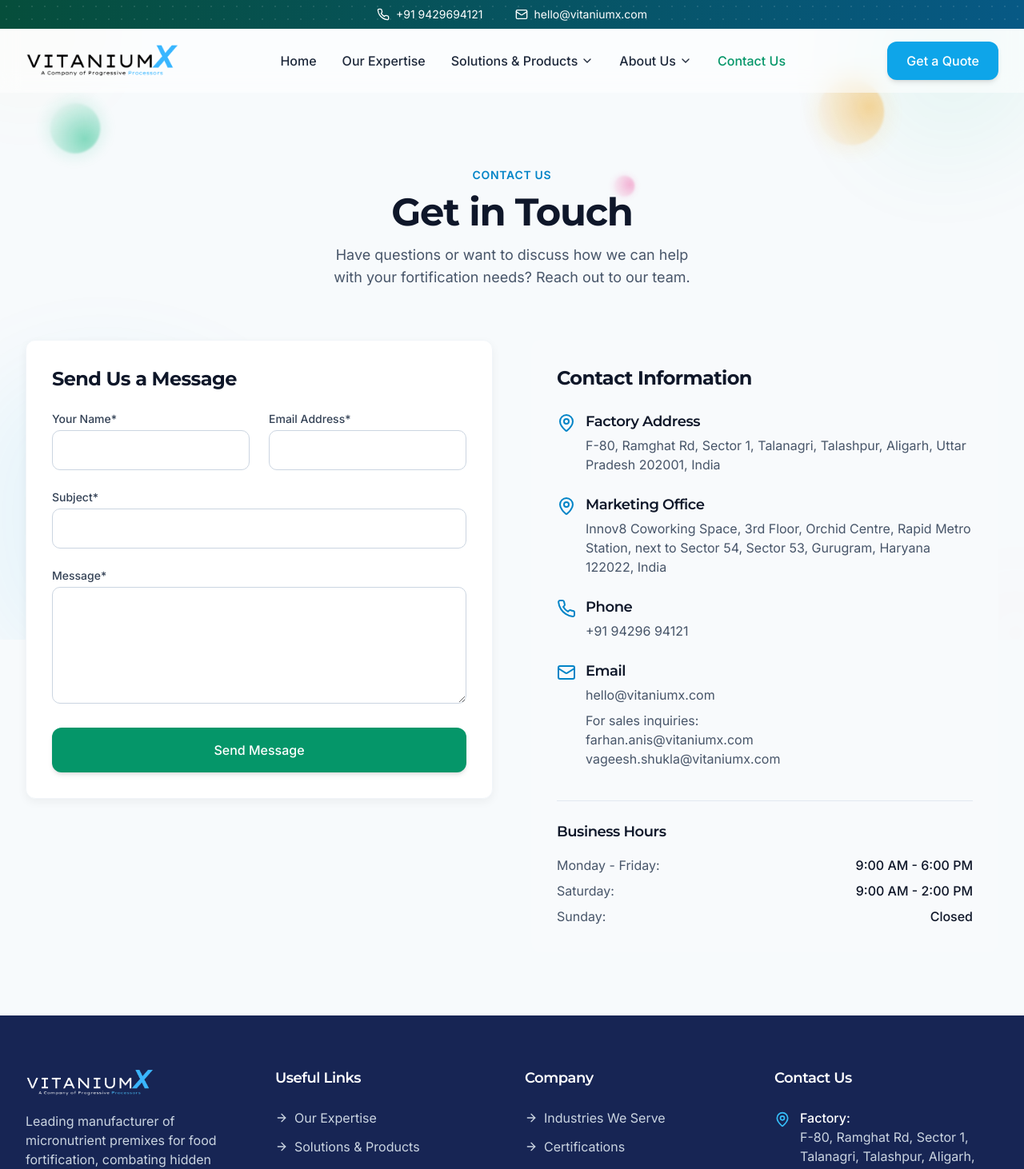
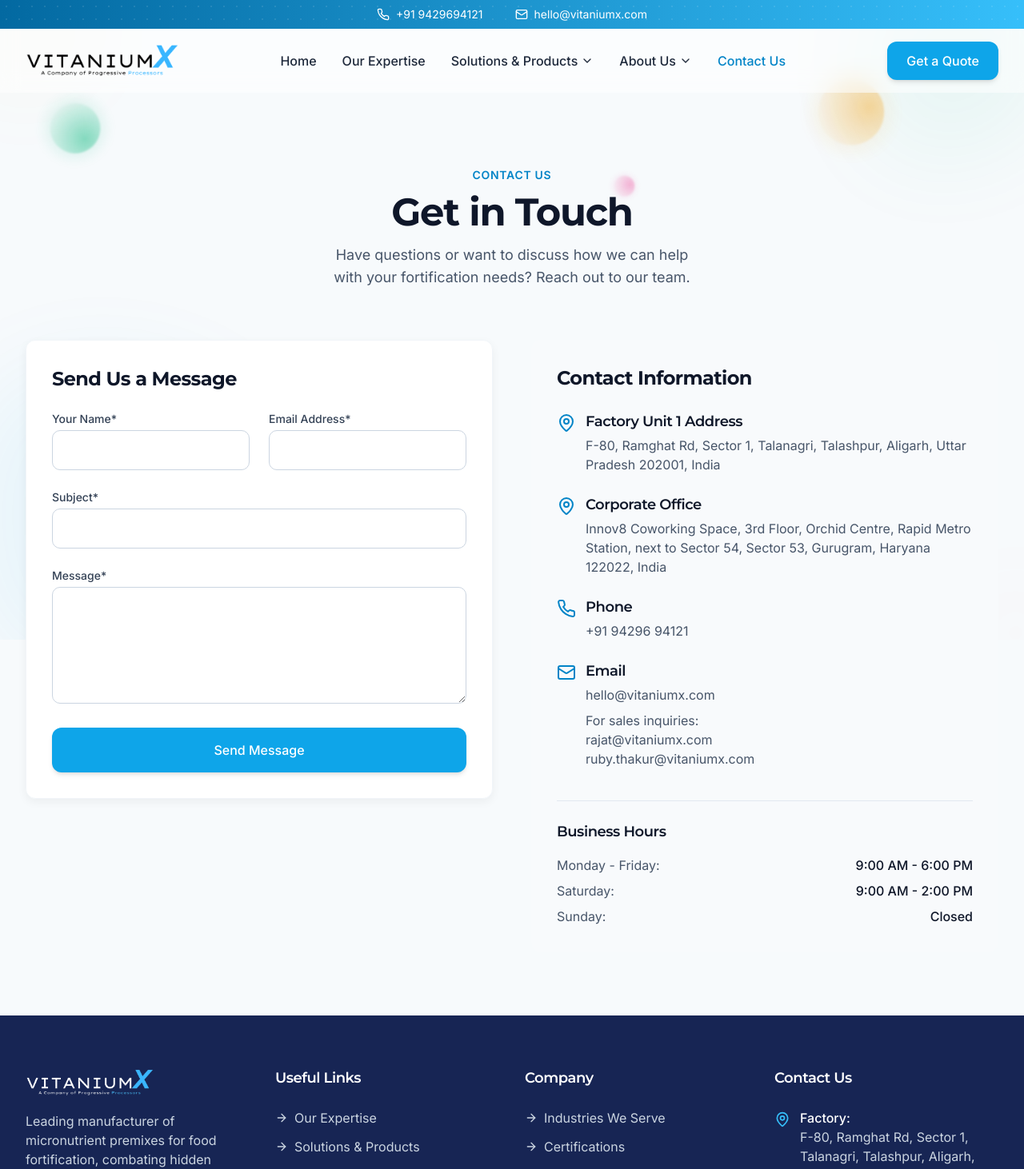
Before and after one commit to mrscorchedsilk/vitaniumx, a React (Vite) app: page /contact in a window 1280 px wide. Shown: the top 1462 px of the page at 80% size. Built offline with nearby package versions, Linux system fonts and the light colour scheme.

Commit message:
Style: Update button colors and text for consistency across components

```diff
--- a/src/components/layout/Footer.tsx
+++ b/src/components/layout/Footer.tsx
@@ -30,12 +30,12 @@ const Footer = () => {
               Leading manufacturer of micronutrient premixes for food fortification, combating hidden hunger through precision nutrition.
             </p>
             <div className="flex space-x-3 pt-2">
-              <a href="#" className="text-neutral-300 hover:text-vitanium-400 transition-colors">
+              {/* <a href="#" className="text-neutral-300 hover:text-vitanium-400 transition-colors">
                 <Facebook size={20} />
               </a>
               <a href="#" className="text-neutral-300 hover:text-vitanium-400 transition-colors">
                 <Twitter size={20} />
-              </a>
+              </a> */}
               <a href="#" className="text-neutral-300 hover:text-vitanium-400 transition-colors">
                 <Linkedin size={20} />
               </a>
--- a/src/components/layout/Navbar.tsx
+++ b/src/components/layout/Navbar.tsx
@@ -89,14 +89,14 @@ const Navbar = () => {
             : "backdrop-blur-md bg-white/50"
         )}
       >
-        <div className="bg-gradient-to-r from-emerald-900 to-vitanium-800 text-white py-2 relative overflow-hidden">
+        <div className="bg-gradient-to-r from-vitanium-700 to-vitanium-400 text-white py-2 relative overflow-hidden">
           <div className="absolute inset-0 bg-dots opacity-10"></div>
           <div className="container-wide flex justify-center items-center space-x-6 md:space-x-10">
-            <a href="tel:+919429694121" className="flex items-center text-sm hover:text-emerald-300 transition-colors">
+            <a href="tel:+919429694121" className="flex items-center text-sm hover:text-vitanium-300 transition-colors">
               <Phone className="h-4 w-4 mr-2" />
               +91 9429694121
             </a>
-            <a href="mailto:hello@vitaniumx.com" className="flex items-center text-sm hover:text-emerald-300 transition-colors">
+            <a href="mailto:hello@vitaniumx.com" className="flex items-center text-sm hover:text-vitanium-300 transition-colors">
               <Mail className="h-4 w-4 mr-2" />
               hello@vitaniumx.com
             </a>
@@ -115,8 +115,8 @@ const Navbar = () => {
                   <button className={cn(
                     "flex items-center font-medium transition-colors",
                     hasActivePath(item.submenu)
-                      ? "text-emerald-600"
-                      : "text-neutral-800 hover:text-emerald-600"
+                      ? "text-vitanium-600"
+                      : "text-neutral-800 hover:text-vitanium-600"
                   )}>
                     {item.name}
                     <ChevronDown className="ml-1 h-4 w-4 group-hover:rotate-180 transition-transform duration-200" />
@@ -128,9 +128,9 @@ const Navbar = () => {
                           key={subitem.name}
                           to={subitem.path}
                           className={cn(
-                            "block px-4 py-2 text-sm hover:bg-emerald-50/50 hover:text-emerald-600",
+                            "block px-4 py-2 text-sm hover:bg-vitanium-50/50 hover:text-vitanium-600",
                             isActivePath(subitem.path)
-                              ? "text-emerald-600 bg-emerald-50/50"
+                              ? "text-vitanium-600 bg-vitanium-50/50"
                               : "text-neutral-800"
                           )}
                         >
@@ -147,8 +147,8 @@ const Navbar = () => {
                   className={cn(
                     "text-neutral-800 font-medium transition-colors",
                     isActivePath(item.path)
-                      ? "text-emerald-600"
-                      : "hover:text-emerald-600"
+                      ? "text-vitanium-600"
+                      : "hover:text-vitanium-600"
                   )}
                 >
                   {item.name}
@@ -161,7 +161,7 @@ const Navbar = () => {
             <Link
               to="/get-quote"
               className={cn(
-              "btn-primary bg-vitanium-500 hover:bg-vitanium-600",
+              "btn-primary bg-vitanium-500 hover:bg-vitanium-600 focus:outline-none focus:ring-0",
               location.pathname === "/get-quote" && "bg-[#2a9edb] hover:bg-[#2290cc]"
               )}
             >
@@ -194,7 +194,7 @@ const Navbar = () => {
         <div className="relative w-full h-full pt-28 pb-6 px-6 overflow-y-auto">
           <button
             onClick={handleBackButton}
-            className="absolute top-20 left-6 p-2 rounded-full bg-emerald-50 text-emerald-700 hover:bg-emerald-100"
+            className="absolute top-20 left-6 p-2 rounded-full bg-vitanium-100 text-vitanium-500 hover:bg-vitanium-200"
             aria-label="Back"
           >
             <ArrowLeft className="h-6 w-6" />
@@ -206,9 +206,9 @@ const Navbar = () => {
                 <div key={item.name} className="py-2">
                   <div className={cn(
                     "font-medium text-lg mb-3",
-                    hasActivePath(item.submenu) ? "text-emerald-700" : "text-neutral-700"
+                    hasActivePath(item.submenu) ? "text-vitanium-700" : "text-neutral-700"
                   )}>{item.name}</div>
-                  <div className="ml-4 border-l-2 border-emerald-200 pl-4 space-y-3">
+                  <div className="ml-4 border-l-2 border-vitanium-200 pl-4 space-y-3">
                     {item.submenu.map((subitem) => (
                       <Link
                         key={subitem.name}
@@ -216,8 +216,8 @@ const Navbar = () => {
                         className={cn(
                           "block py-1.5",
                           isActivePath(subitem.path)
-                            ? "text-emerald-600 font-medium"
-                            : "text-neutral-600 hover:text-emerald-600"
+                            ? "text-vitanium-600 font-medium"
+                            : "text-neutral-600 hover:text-vitanium-600"
                         )}
                         onClick={() => setIsOpen(false)}
                       >
@@ -233,8 +233,8 @@ const Navbar = () => {
                   className={cn(
                     "block py-2 text-lg font-medium",
                     isActivePath(item.path)
-                      ? "text-emerald-600"
-                      : "text-neutral-800 hover:text-emerald-600"
+                      ? "text-vitanium-600"
+                      : "text-neutral-800 hover:text-vitanium-600"
                   )}
                   onClick={() => setIsOpen(false)}
                 >
@@ -245,11 +245,11 @@ const Navbar = () => {
 
             <div className="pt-6 mt-6 border-t border-neutral-200 space-y-4">
               <div className="flex flex-col items-center space-y-4">
-                <a href="tel:+919429694121" className="flex items-center text-neutral-700 hover:text-emerald-600 transition-colors">
+                <a href="tel:+919429694121" className="flex items-center text-neutral-700 hover:text-vitanium-600 transition-colors">
                   <Phone className="h-5 w-5 mr-3" />
                   +91 9429694121
                 </a>
-                <a href="mailto:hello@vitaniumx.com" className="flex items-center text-neutral-700 hover:text-emerald-600 transition-colors">
+                <a href="mailto:hello@vitaniumx.com" className="flex items-center text-neutral-700 hover:text-vitanium-600 transition-colors">
                   <Mail className="h-5 w-5 mr-3" />
                   hello@vitaniumx.com
                 </a>
@@ -258,8 +258,8 @@ const Navbar = () => {
               <Link
                 to="/get-quote"
                 className={cn(
-                  "btn-primary bg-vitanium-500 hover:bg-vitanium-600",
-                  location.pathname === "/get-quote" && "bg-[#2a9edb] hover:bg-[#2290cc]"
+                  "flex items-center btn-primary bg-vitanium-500 hover:bg-vitanium-600 focus:outline-none focus:ring-0",
+                  location.pathname === "/get-quote" && "bg-vitanium-500 hover:bg-vitanium-600"
                 )}
                 onClick={() => setIsOpen(false)}
               >
--- a/src/pages/Contact.tsx
+++ b/src/pages/Contact.tsx
@@ -78,7 +78,7 @@ const Contact = () => {
 
                 <button
                   type="submit"
-                  className="btn-primary w-full py-4"
+                  className="btn-primary bg-vitanium-500 hover:bg-vitanium-600 w-full py-4"
                 >
                   Send Message
                 </button>
@@ -94,7 +94,7 @@ const Contact = () => {
                 <div className="flex items-start">
                   <MapPin className="h-6 w-6 text-vitanium-600 mr-3 flex-shrink-0 mt-1" />
                   <div>
-                    <h4 className="font-semibold text-lg mb-1">Factory Address</h4>
+                    <h4 className="font-semibold text-lg mb-1">Factory Unit 1 Address</h4>
                     <p className="text-neutral-600">
                       F-80, Ramghat Rd, Sector 1, Talanagri, Talashpur, Aligarh, Uttar Pradesh 202001, India
                     </p>
@@ -104,7 +104,7 @@ const Contact = () => {
                 <div className="flex items-start">
                   <MapPin className="h-6 w-6 text-vitanium-600 mr-3 flex-shrink-0 mt-1" />
                   <div>
-                    <h4 className="font-semibold text-lg mb-1">Marketing Office</h4>
+                    <h4 className="font-semibold text-lg mb-1">Corporate Office</h4>
                     <p className="text-neutral-600">
                       Innov8 Coworking Space, 3rd Floor, Orchid Centre, Rapid Metro Station, next to Sector 54, Sector 53, Gurugram, Haryana 122022, India
                     </p>
@@ -135,12 +135,12 @@ const Contact = () => {
                     <p className="text-neutral-600 mt-2">For sales inquiries:</p>
                     <p className="text-neutral-600">
                       <a href="mailto:farhan.anis@vitaniumx.com" className="hover:text-vitanium-600 transition-colors">
-                        farhan.anis@vitaniumx.com
+                        rajat@vitaniumx.com
                       </a>
                     </p>
                     <p className="text-neutral-600">
                       <a href="mailto:vageesh.shukla@vitaniumx.com" className="hover:text-vitanium-600 transition-colors">
-                        vageesh.shukla@vitaniumx.com
+                        ruby.thakur@vitaniumx.com
                       </a>
                     </p>
                   </div>
--- a/src/pages/GetQuote.tsx
+++ b/src/pages/GetQuote.tsx
@@ -156,7 +156,7 @@ const GetQuote = () => {
 
                     <button
                       type="submit"
-                      className="btn-primary w-full py-4"
+                      className="btn-primary bg-vitanium-500 hover:bg-vitanium-600 w-full py-4"
                     >
                       Submit Quote Request
                     </button>
```
